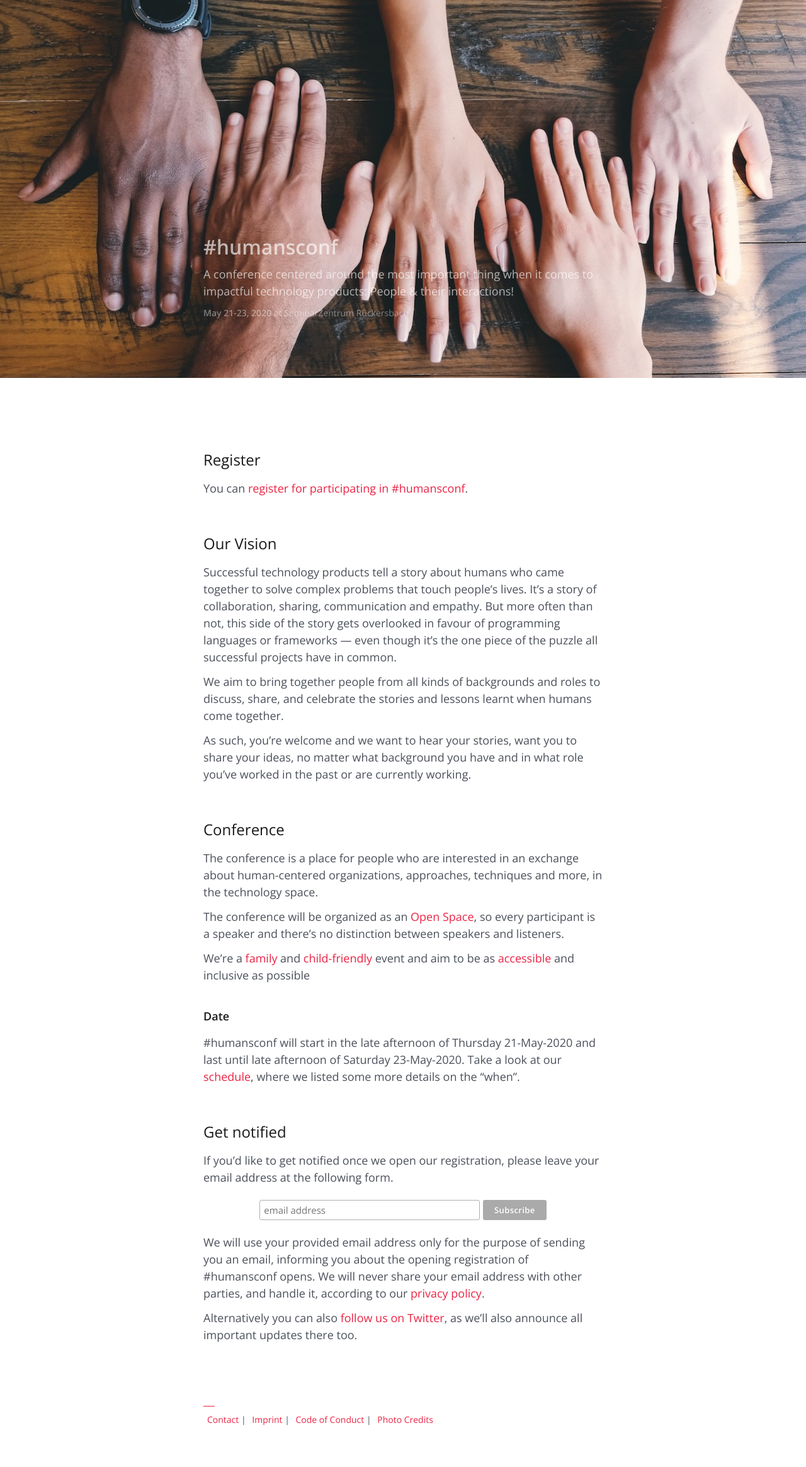
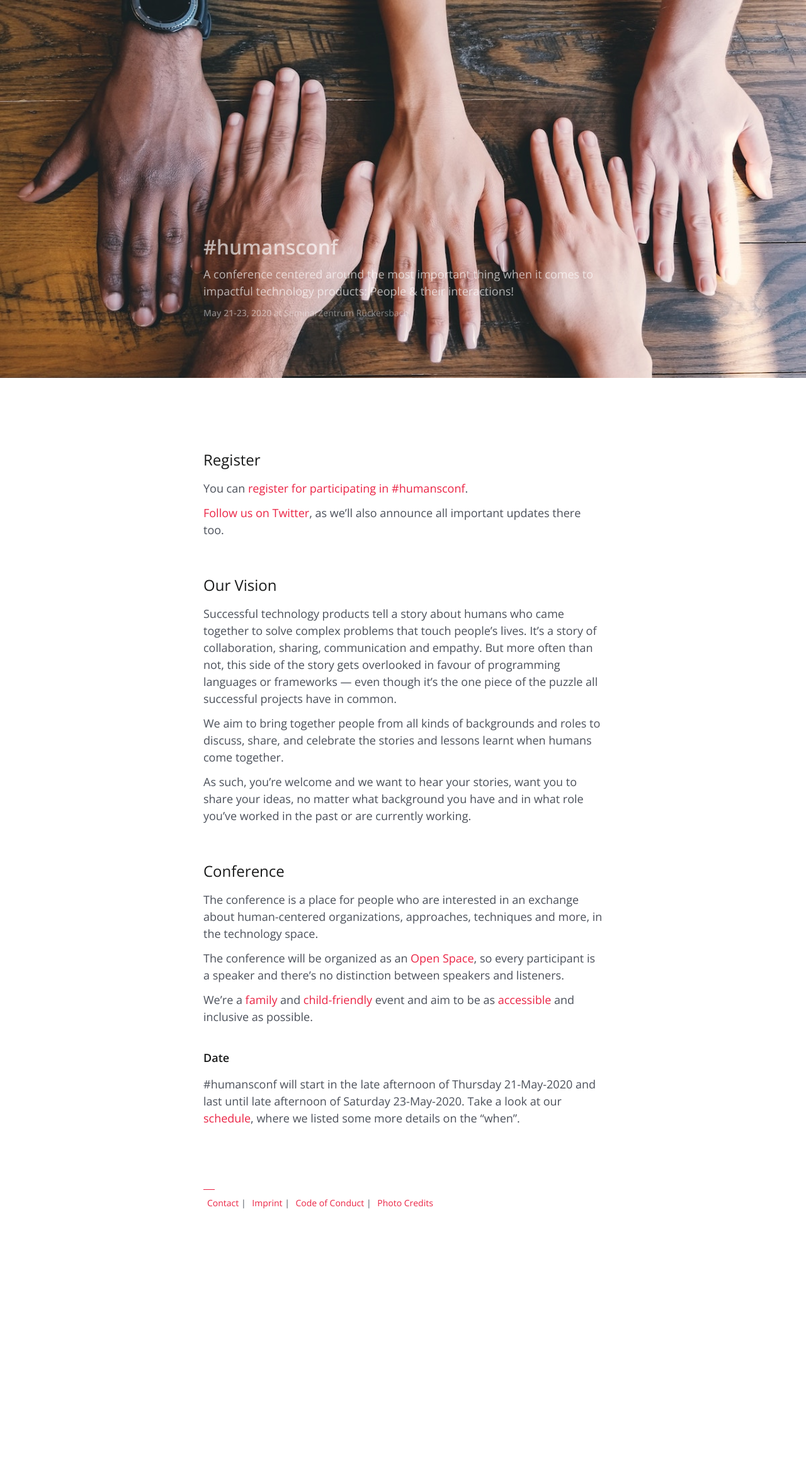
Before and after one commit to humansconf/humansconf.org, a Jekyll site: the page built from index.md, in a window 1280 px wide. Shown: the whole page at 63% size. Built offline with Jekyll 4.4.1, drawn with Linux system fonts in a browser that asks for light colours; after the commit the page ends 1985 px from its top, so only the background shows below that.

Commit message:
remove newsletter form from index page

```diff
--- a/index.md
+++ b/index.md
@@ -27,7 +29,7 @@
 
 The conference will be organized as an [Open Space](/format), so every participant is a speaker and there’s no distinction between speakers and listeners.
 
-We're a [family][family] and [child-friendly][childcare] event and aim to be as [accessible][accessibility] and inclusive as possible
+We're a [family][family] and [child-friendly][childcare] event and aim to be as [accessible][accessibility] and inclusive as possible.
 
 
 ### Date
@@ -35,16 +37,6 @@
 #humansconf will start in the late afternoon of Thursday 21-May-2020 and last until late afternoon of Saturday 23-May-2020. Take a look at our [schedule][schedule], where we listed some more details on the "when".
 
 
-## Get notified
-
-If you'd like to get notified once we open our registration, please leave your email address at the following form.
-
-{% include mailchimp-interest-form.html %}
-
-We will use your provided email address only for the purpose of sending you an email, informing you about the opening registration of #humansconf opens. We will never share your email address with other parties, and handle it, according to our [privacy policy](/imprint).
-
-Alternatively you can also [follow us on Twitter](https://twitter.com/humansconf), as we'll also announce all important updates there too.
-
 [schedule]: /format#schedule
 [family]: /accessibility#family-friendly
 [childcare]: /accessibility#child-care
```
Also changed, not shown: other parts of index.md (+2 -0 lines).
